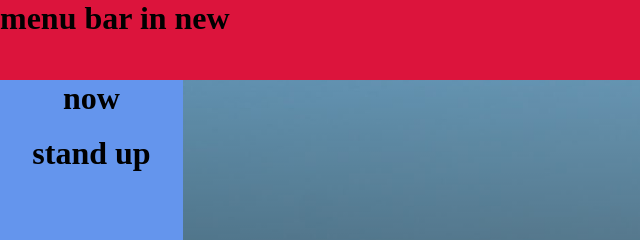
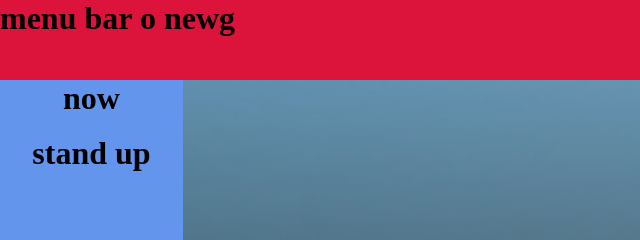
Before and after one commit to code-in-moon/mywebsite, a plain HTML site: page index.html in a window 1280 px wide. Shown: the top 240 px of the page, 0-640 px from the left. Drawn offline with Linux system fonts and the light colour scheme.

Commit message:
change in home.js

```diff
--- a/index.html
+++ b/index.html
@@ -8,7 +8,7 @@
   </head>
   <body>
     <!-- menu div -->
-    <div class="menu-div"><h1>menu bar in new</h1></div>
+    <div class="menu-div"><h1>menu bar o newg</h1></div>
 
     <!-- first div -->
     <div class="screen-div" id="banner">
--- a/js-files/home.js
+++ b/js-files/home.js
@@ -0,0 +1 @@
+console.log("hello")
```
